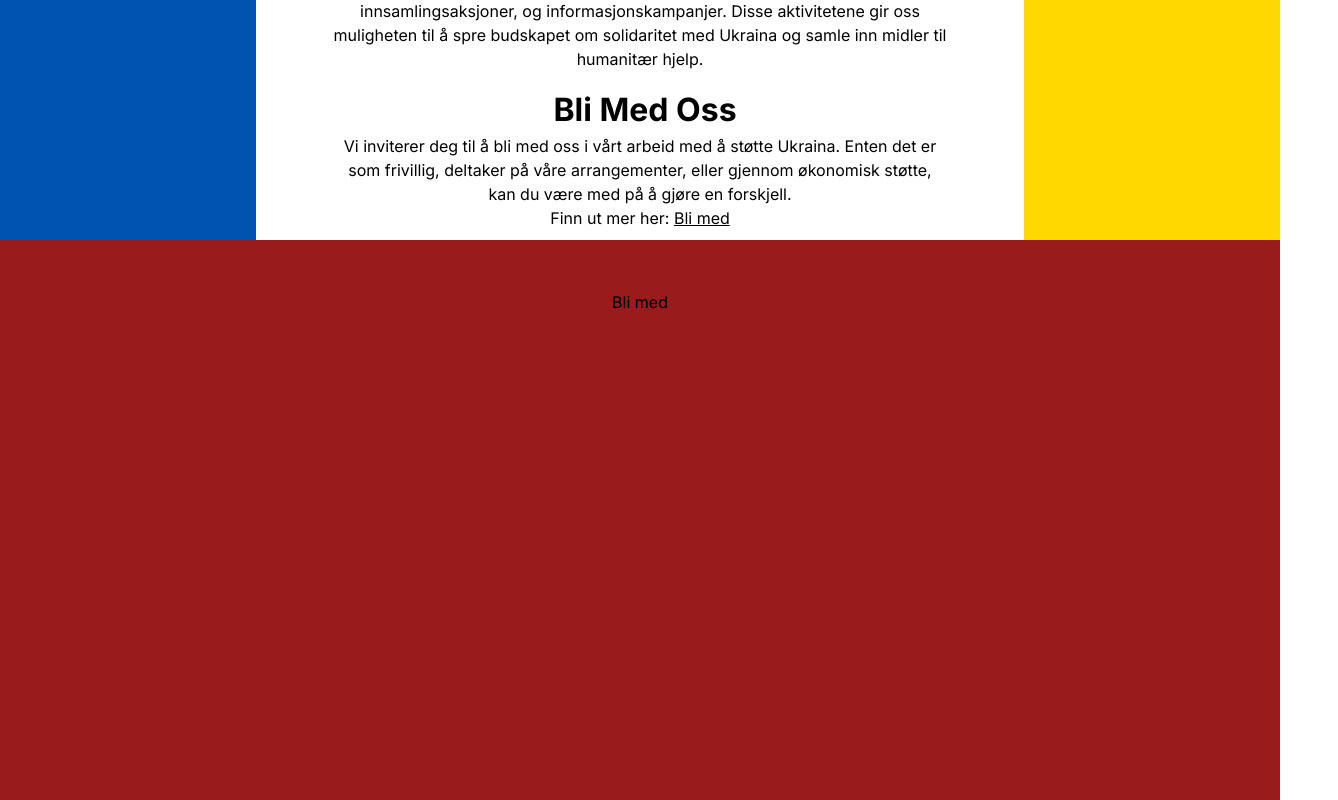
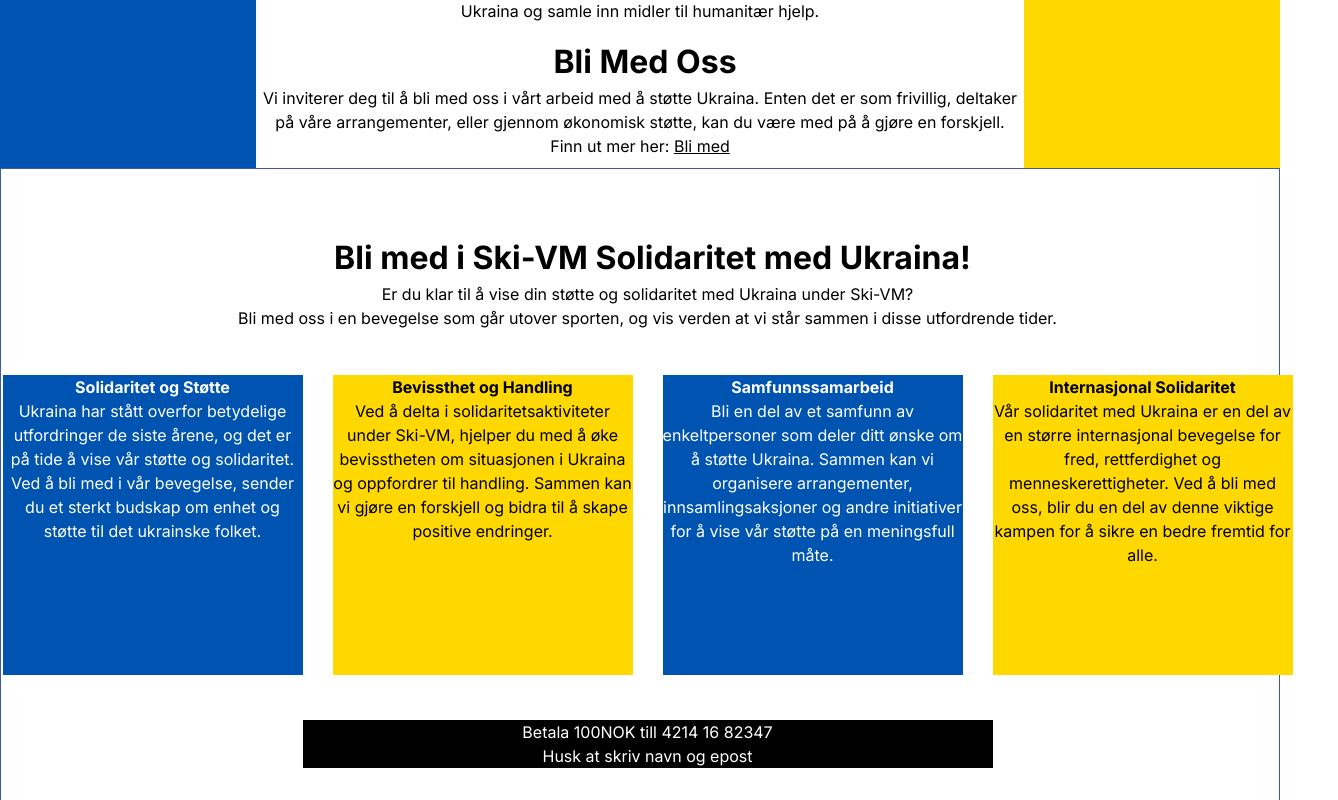
Before and after one commit to pedernyl/vmu, a Next.js app: page / in a window 1280 px wide. Shown: the part 1320-2120 px from the top of the page, 1338 px wide, since content can reach past the window. Built offline with nearby package versions, Linux system fonts and the light colour scheme.

Commit message:
joinPage

```diff
--- a/src/app/about/page.tsx
+++ b/src/app/about/page.tsx
@@ -28,11 +28,17 @@
       kan du være med på å gjøre en forskjell.<br />
       Finn ut mer her: <Link href="#join" className="underline">Bli med</Link>
     </p>
-  </div>
+  </div>,
+  flagLeft: '#0054b1',
+  flagRight: '#ffd800'
 }
 
 const About = () => {
-  return <FlagFlex text={props.text} flagLeft="#0054b1" flagRight="#ffd800" />
+  return <FlagFlex
+      text={props.text}
+      flagLeft={props.flagLeft}
+      flagRight={props.flagRight}
+  />
 };
 
 export default About;
--- a/src/app/globals.css
+++ b/src/app/globals.css
@@ -9,10 +9,12 @@
 .content {
     display: flex;
     justify-content: center;
+    border: #3b5aa3 solid 1px;
 }
 
 .subPage {
     margin-top: 50px;
+
 }
 
 .homePage {
@@ -37,8 +39,14 @@
 
 }
 
+#join {
+    padding-left: 15px;
+    text-align: center;
+}
+
 .flagFlexContainer {
     display: flex;
+    width: 100%;
 }
 
 .flagFlexLeft {
@@ -52,6 +60,15 @@
 .flagFlexContent {
     width: 60%;
     text-align: center;
+}
+
+.joinAction {
+    background-color: black;
+    width: 50%;
+    color: white;
+    margin-left: auto;
+    margin-right: auto;
+
 }
 
 .heading1 {
@@ -72,7 +89,7 @@
 }
 
 .paragraph {
-    width: 80%;
+    width: 100%;
     margin-right: auto;
     margin-left: auto;
      margin-bottom: 10px;
@@ -92,6 +109,27 @@
 
 }
 
+.joinContainer {
+    display: flex;
+    margin: 30px;
+}
+
+.colorBox {
+    width: 300px;
+    height: 300px;
+    margin: 15px;
+    text-align: center;
+}
+
+.blueBox {
+    background-color: #0054b1;
+    color: white;
+}
+
+.yBox {
+    background-color: #ffd800;
+}
+
 @media (min-width: 1024px) {
     .container {
         max-width: 100%;
@@ -105,4 +143,20 @@
         margin-right: auto;
         text-align: center;
     }
+
+    .joinContainer {
+        flex-direction: column;
+    }
+
+    .mobileHidden {
+        display: none;
+    }
+
+    .colorBox {
+        height: 30px;
+    }
+
+    .joinAction {
+        width: 80%;
+    }
 }
--- a/src/app/join/page.tsx
+++ b/src/app/join/page.tsx
@@ -1,7 +1,75 @@
 import React from "react";
+import Link from "next/link";
+import FlagFlex from "@/app/flagFlex/page";
+
+const props = {
+  text: <div className="subPage">
+    <h2 className="heading2">Bli med i Ski-VM Solidaritet med Ukraina!</h2>
+    <p className="paragraph">Er du klar til å vise din støtte og solidaritet med Ukraina under Ski-VM? Bli med oss i en
+      bevegelse som går utover sporten, og vis verden at vi står sammen i disse utfordrende tider.
+    </p>
+    <h3 className="heading3">Hvorfor Bli Med i Solidaritet med Ukraina?</h3>
+    <ol className="list-decimal list-inside">
+      <li>
+
+      </li>
+      <li>
+
+
+      </li>
+      <li>
+
+      </li>
+      <li>
+        <strong>Internasjonal Solidaritet: </strong>
+
+      </li>
+    </ol>
+    <h3 className="heading3">Bli Med i Solidaritet med Ukraina under Ski-VM!</h3>
+  </div>,
+  flagLeft: '#be0027',
+  flagRight: '#3b5aa3'
+}
 
 const Join = () => {
-  return <div className="subPage">Bli med</div>
+  return <div className="subPage">
+    <h2 className="heading2">Bli med i Ski-VM Solidaritet med Ukraina!</h2>
+      <p className="paragraph">Er du klar til å vise din støtte og solidaritet med Ukraina under Ski-VM?<br />
+        Bli med oss i en
+        bevegelse som går utover sporten, og vis verden at vi står sammen i disse utfordrende tider.
+      </p>
+    <div className="joinContainer">
+      <div className="blueBox colorBox">
+        <strong>Solidaritet og Støtte</strong><br />
+        <p className="mobileHidden">Ukraina har stått overfor betydelige utfordringer de siste årene, og det er på tide å vise vår støtte og
+        solidaritet. Ved å bli med i vår bevegelse, sender du et sterkt budskap om enhet og støtte til det ukrainske folket.
+        </p>
+      </div>
+      <div className="yBox colorBox">
+        <strong>Bevissthet og Handling</strong><br />
+        <p className="mobileHidden">Ved å delta i solidaritetsaktiviteter under Ski-VM, hjelper du med å øke bevisstheten om situasjonen i Ukraina
+        og oppfordrer til handling. Sammen kan vi gjøre en forskjell og bidra til å skape positive endringer.
+        </p>
+      </div>
+      <div className="blueBox colorBox">
+        <strong>Samfunnssamarbeid</strong><br />
+        <p className="mobileHidden">Bli en del av et samfunn av enkeltpersoner som deler ditt ønske om å støtte Ukraina. Sammen kan vi organisere
+        arrangementer, innsamlingsaksjoner og andre initiativer for å vise vår støtte på en meningsfull måte.
+        </p>
+      </div>
+      <div className="yBox colorBox">
+        <strong>Internasjonal Solidaritet</strong><br />
+        <p className="mobileHidden">
+          Vår solidaritet med Ukraina er en del av en større internasjonal bevegelse for fred, rettferdighet og
+        menneskerettigheter. Ved å bli med oss, blir du en del av denne viktige kampen for å sikre en bedre fremtid for alle.
+        </p>
+        </div>
+    </div>
+    <div className="joinAction">
+      Betala 100NOK till 4214 16 82347<br />
+      Husk at skriv navn og epost
+    </div>
+  </div>
 };
 
 export default Join;
--- a/src/app/page.tsx
+++ b/src/app/page.tsx
@@ -16,7 +16,7 @@
             <About />
         </div>
 
-        <div id="join" className="w-full h-screen content bg-red-800">
+        <div id="join" className="w-full h-screen content">
           <Join />
         </div>
 
```
